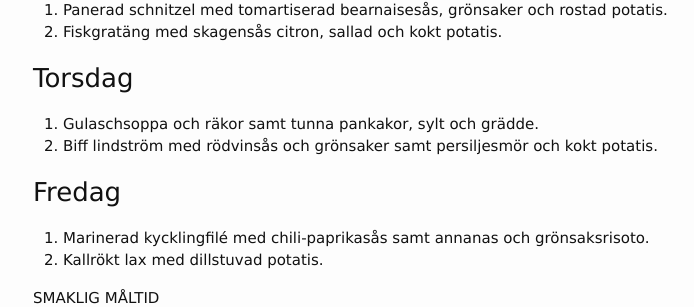
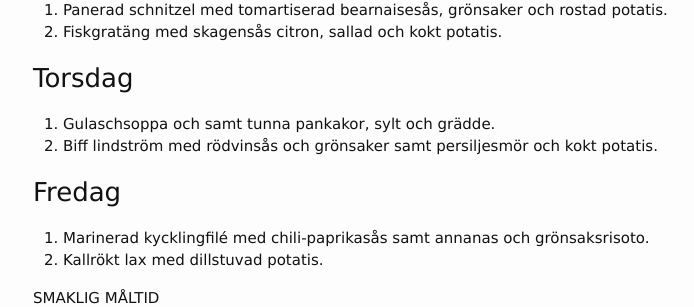
Before and after one commit to FarInn62/farinn62.github.io, a Jekyll site: the page built from lunch.md, in a window 1280 px wide. Shown: the part 468-775 px from the top of the page, without its empty margins (237-931 px from the left). Built offline with Jekyll 4.4.1, drawn with Linux system fonts in a browser that asks for light colours.

Commit message:
Fix typo in Thursday's lunch menu

```diff
--- a/lunch.md
+++ b/lunch.md
@@ -26,7 +26,7 @@ Alla rätter: 110:- Take away: 90:-
 
 ### Torsdag
 
-1.  Gulaschsoppa och räkor samt tunna pankakor, sylt och grädde.
+1.  Gulaschsoppa och samt tunna pankakor, sylt och grädde.
 2.  Biff lindström med rödvinsås och grönsaker samt persiljesmör och kokt potatis.
 
 ### Fredag
```
